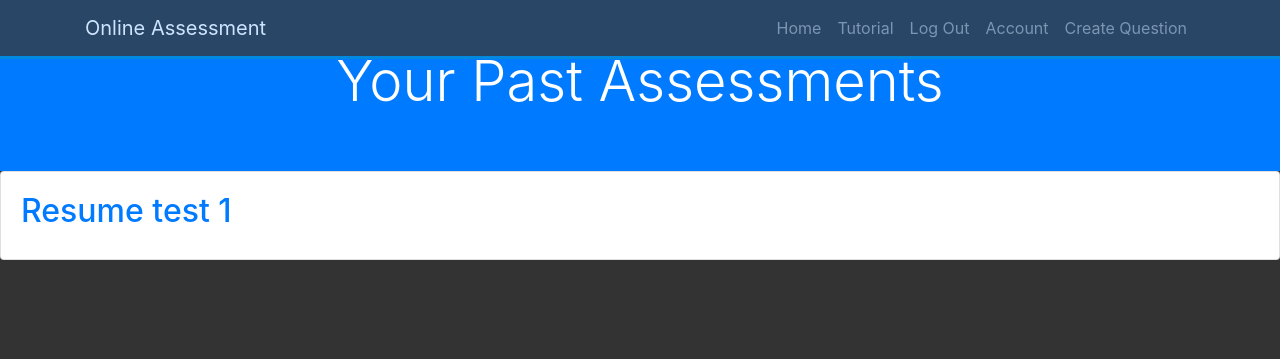
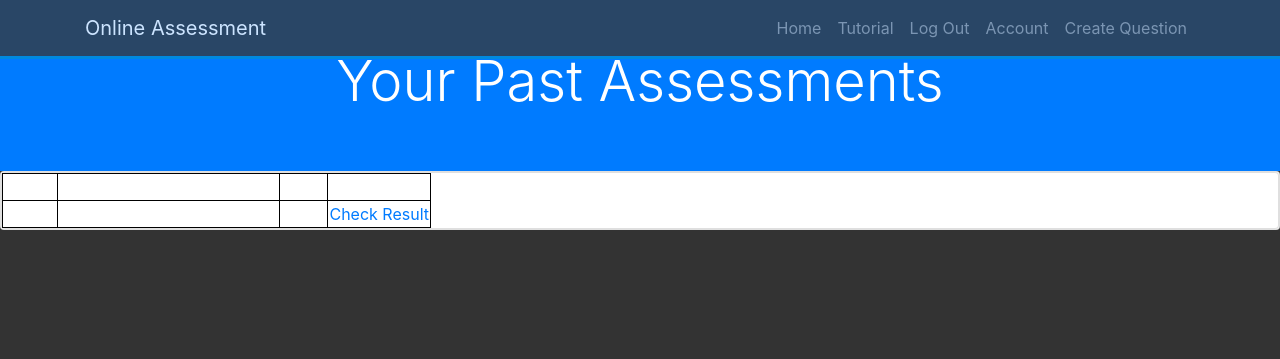
Before and after one commit to Ollie-lee/Agile_Proj2, a Flask app: page /my_results in a window 1280 px wide. Shown: the top 359 px of the page. Run offline with Flask 2, Linux system fonts and the light colour scheme; a user stored in the database is signed in; data comes from the database, SQL or seed files in the repository; some libraries are stand-ins or nearby versions.

Commit message:
edit my_result.html

```diff
--- a/OnlineAssessment/templates/my_results.html
+++ b/OnlineAssessment/templates/my_results.html
@@ -1,5 +1,6 @@
 {% extends "base.html" %}
 {% block content %}
+{% if tests|length > 0 %}
 <!-- past exam header -->
 <section id="create-head-section" class="bg-primary">
     <div class="container">
@@ -10,30 +11,30 @@
       </div>
     </div>
   </section>
-{% if tests|length > 0 %}
-<!-- tests -->
-{% for test in tests %}
 <div class="card">
-  <div class="card-body">
-    {% if test.finish == 0 %}
-    <h2><a class="card-title"
-        href="{{ url_for('tests.test_results', test_id=test.id) }}">{{ 'Resume test {}'.format(test.id) }}</a>
-    </h2>
-    {% else %}
-    <span>Congratulation! you have finished this test! Your score is
-      {{calculateScore(answers, test)}}!
-    </span>
-
-    <p>
-      <a class="card-title" href="{{ url_for('tests.test_results', test_id=test.id) }}">Check Result!
-      </a>
-    </p>
-    {% endif %}
-
+  <div class="card body">
+    <!-- result for each test -->
+    <div>
+    <table class="result-table">
+      <tr>
+          <th>Test Id</th>
+          <th>Test date</th>
+          <th>Score</th>
+          <th>Results</th>
+      </tr>
+      {% for test in tests %}
+      <tr>
+          <td>Test {{ test.id }}</td>
+          <td>{{ test.date }}</td>
+          <td>{{ calculateScore(test.answers, test) }}</td>
+          <td><a href="{{ url_for('tests.test_results', test_id=test.id) }}">Check Result</a><span></span></td>
+      </tr>
+      {% endfor %}
+    </table>
+    </div>
   </div>
 </div>
-{% endfor %}
-{% else %}
-<p>Click<a href="{{ url_for('tests.create_test') }}" >here</a> to take a test.</p>
-{% endif %}
+    {% else %}
+    <button type="button" class="btn-lg"><a href="{{ url_for('tests.create_test') }}">Start the Test</a></button>
+    {% endif %}
 {% endblock %}
```
